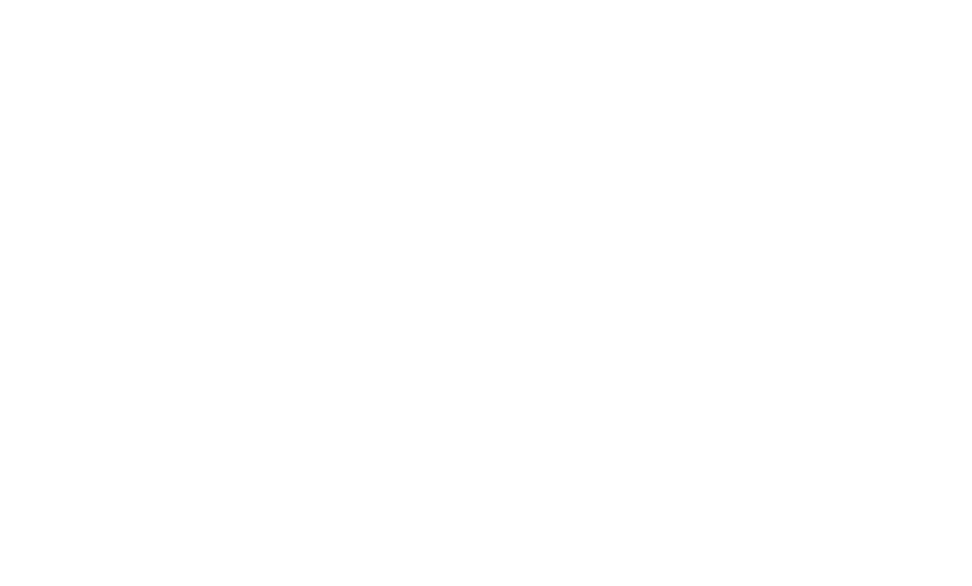
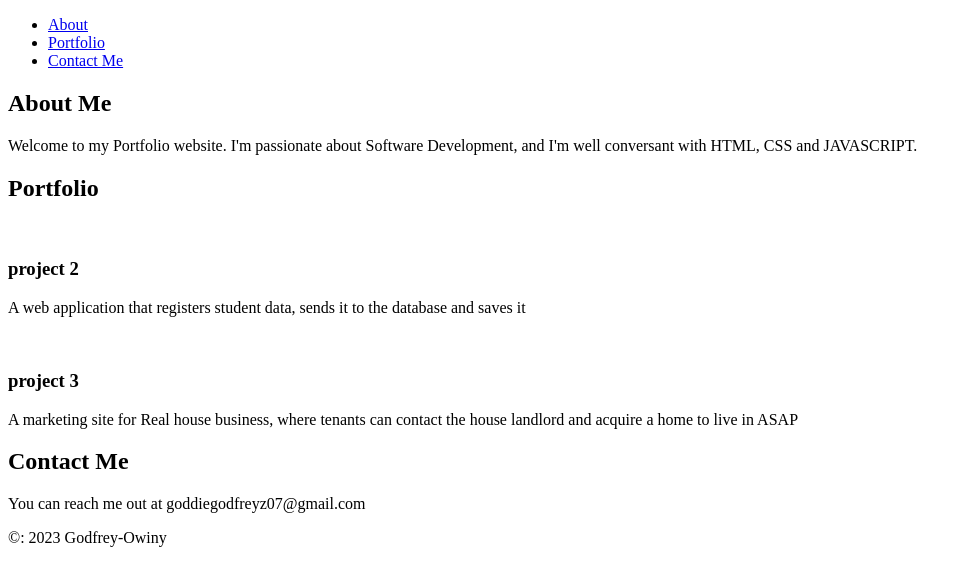
Before and after one commit to Goddie-Owiny/My-Portfolio, a plain HTML site: page index.html in a window 1280 px wide. Shown: the whole page, without its empty margins (0-972 px from the left). Drawn offline with Linux system fonts and the light colour scheme.

Commit message:
A framework of the portfolio

```diff
--- a/index.html
+++ b/index.html
@@ -6,6 +6,46 @@
     <title>Godfrey Owiny - Portfolio</title>
 </head>
 <body>
+    <header>
+        <nav>
+            <ul>
+                <li><a href="#about">About</a></li>
+                <li><a href="#portfolio">Portfolio</a></li>
+                <li><a href="#contact">Contact Me</a></li>
+            </ul>
+        </nav>
+    </header>
 
+    <section id="about">
+        <h2>About Me</h2>
+        <p>Welcome to my Portfolio website. I'm passionate about Software Development, and I'm well conversant with HTML, CSS and JAVASCRIPT.</p>
+    </section>
+
+    <section id="portfolio">
+        <h2>Portfolio</h2>
+        <div class="project">
+            <img src="project 1" alt="">
+
+            <h3>project 2</h3>
+            <p>A web application that registers student data, sends it to the database and saves it</p>
+        </div>
+
+        <div class="project">
+            <img src="project 1" alt="">
+
+            <h3>project 3</h3>
+            <p>A marketing site for Real house business, where tenants can contact the house landlord and acquire a home to live in ASAP</p>
+
+        </div>
+    </section>
+
+    <section id="contact">
+        <h2>Contact Me</h2>
+        <p>You can reach me out at goddiegodfreyz07@gmail.com</p>
+    </section>
+
+    <footer>
+        <p>&copy: 2023 Godfrey-Owiny</p>
+    </footer>
 </body>
 </html>
```
